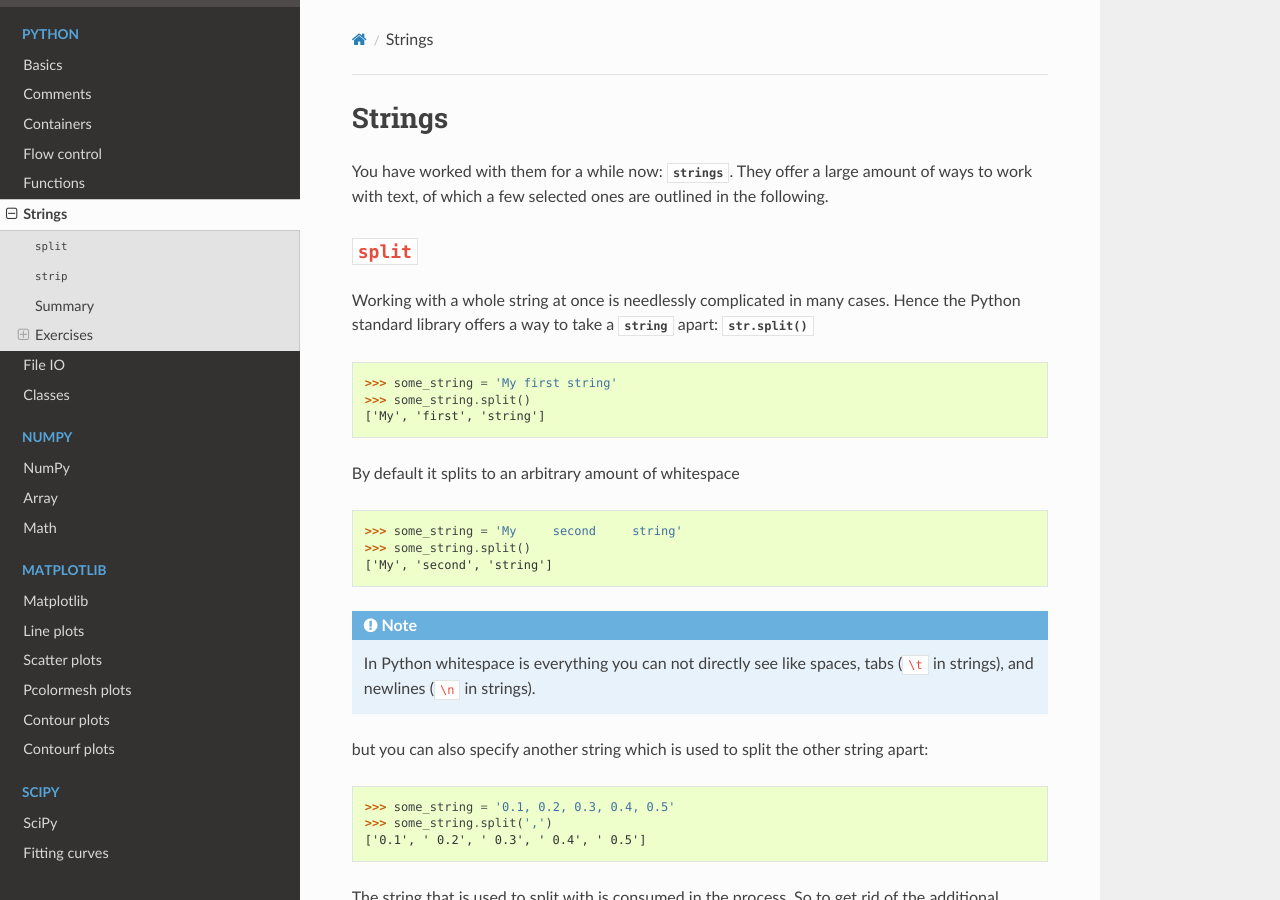
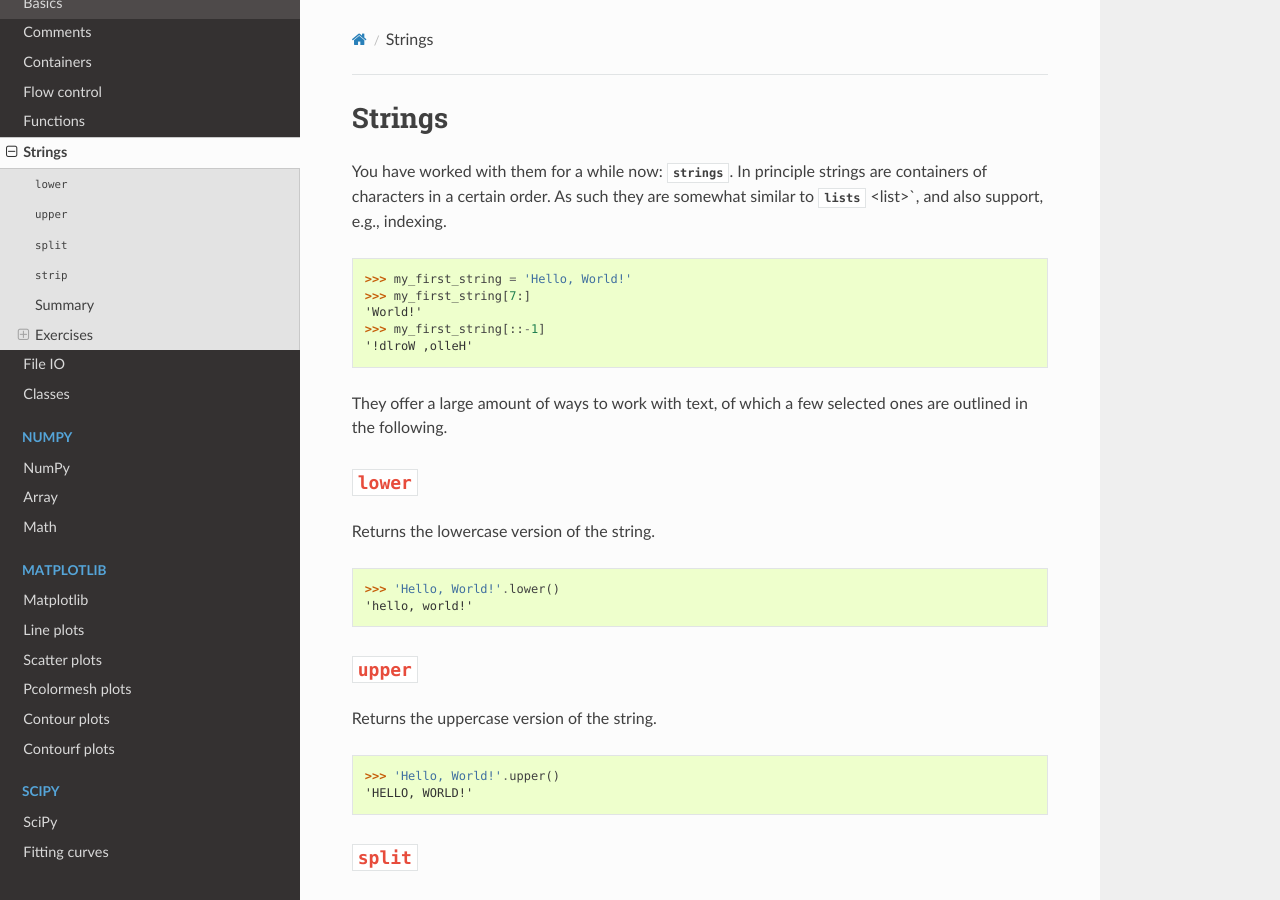
Before and after one commit to GauZen/python101, a Sphinx documentation site: the page built from docs/python/strings.rst, in a window 1280 px wide and 900 px high. Built offline with Sphinx 7.4.7 and the Read the Docs theme 2.0.0, drawn with Linux system fonts in a browser that asks for light colours.

Commit message:
Add exercise to check for palindrome strings
Also provide the necessary information in the strings section.

```diff
--- /dev/null
+++ b/docs/exercises/is_palindrome_string.py
@@ -0,0 +1,63 @@
+r"""
+A palindrome_ is a word, phrase, number or sequence of characters which reads
+the same backward as forward. Examples for words are *radar*, *level*, and
+*racecar*. Write a function that checks whether a :class:`strings <str>` is a
+palindrome or not.
+
+.. autofunction:: is_palindrome_string
+
+Start by downloading the
+:exercise:`exercise template </exercises/is_palindrome_string.py>` and editing
+this file. You can run tests via
+
+.. code-block:: console
+
+    $ python is_palindrome_string.py test
+
+to check whether you got a correct solution. You can also take a look at
+:solution:`one possible solution </exercises/is_palindrome_string.py>`.
+
+.. _palindrome: https://en.wikipedia.org/wiki/Palindrome
+
+"""
+
+
+def is_palindrome_string(string):
+    """Return whether `string` is a palindrome, ignoring the case.
+
+    Parameters
+    ----------
+    string : str
+        The string to check.
+
+    Returns
+    -------
+    bool
+        A boolean representing whether `string` is a palindrome or not.
+
+    """
+    # begin solution
+    return string.lower() == string[::-1].lower()
+    # end solution
+
+# -----------------------------------------------------------------------------
+# In the following the tests for this exercise are given---do not modify them.
+import sys
+import pytest
+
+
+@pytest.mark.parametrize(
+    ('string', 'expected'),
+    [
+        ('racecar', True),
+        ('Racecar', True),
+        ('racecar racecar', True),
+        ('abracadabra', False)
+    ])
+def test_correct_result(string, expected):
+    assert is_palindrome_string(string) == expected
+
+
+if __name__ == '__main__':
+    if len(sys.argv) == 2 and sys.argv[-1] == 'test':
+        pytest.main([__file__])
--- a/docs/python/strings.rst
+++ b/docs/python/strings.rst
@@ -4,9 +4,36 @@
 Strings
 *******
 
-You have worked with them for a while now: :class:`strings <str>`. They offer a
-large amount of ways to work with text, of which a few selected ones are
-outlined in the following.
+You have worked with them for a while now: :class:`strings <str>`. In principle
+strings are containers of characters in a certain order. As such they are
+somewhat similar to :class:`lists` <list>`, and also support, e.g., indexing.
+
+>>> my_first_string = 'Hello, World!'
+>>> my_first_string[7:]
+'World!'
+>>> my_first_string[::-1]
+'!dlroW ,olleH'
+
+They offer a large amount of ways to work with text, of which a few selected
+ones are outlined in the following.
+
+
+``lower``
+=========
+
+Returns the lowercase version of the string.
+
+>>> 'Hello, World!'.lower()
+'hello, world!'
+
+
+``upper``
+=========
+
+Returns the uppercase version of the string.
+
+>>> 'Hello, World!'.upper()
+'HELLO, WORLD!'
 
 
 ``split``
@@ -102,3 +129,4 @@
 .. toctree::
 
     exercises/split_and_strip
+    exercises/is_palindrome_string
```
Also changed, not shown: docs/python/exercises/is_palindrome_string.rst (added, +7 -0 lines).
